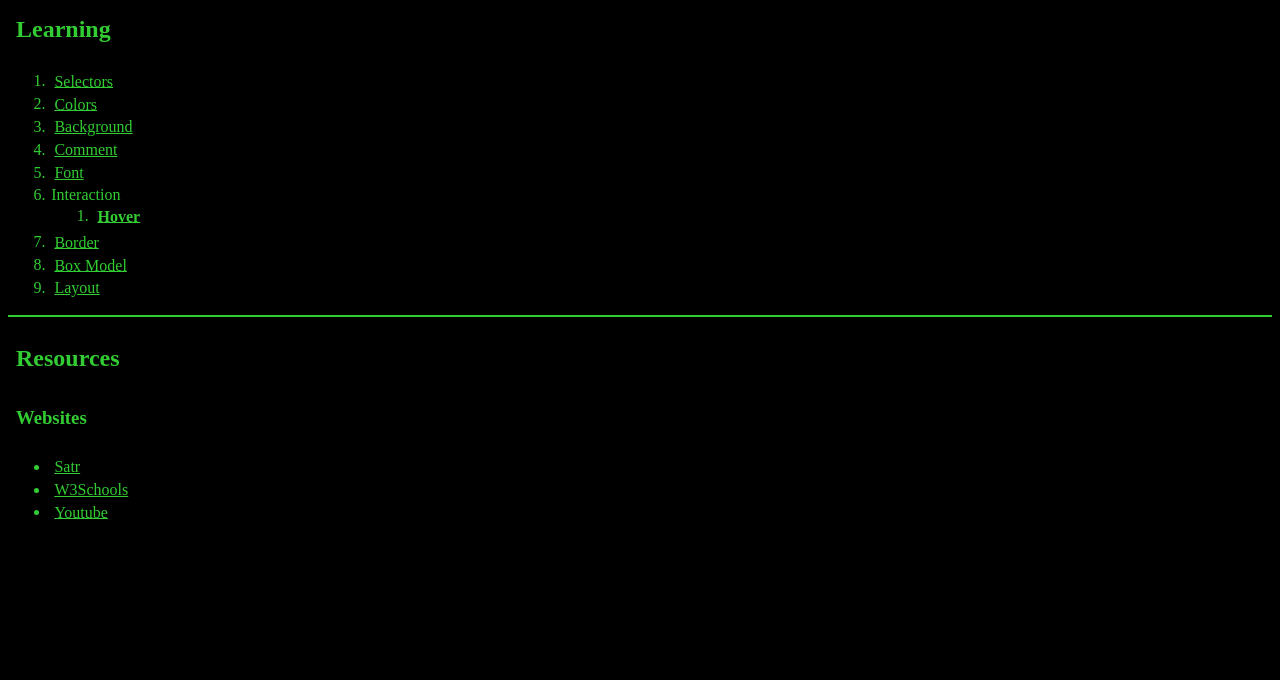
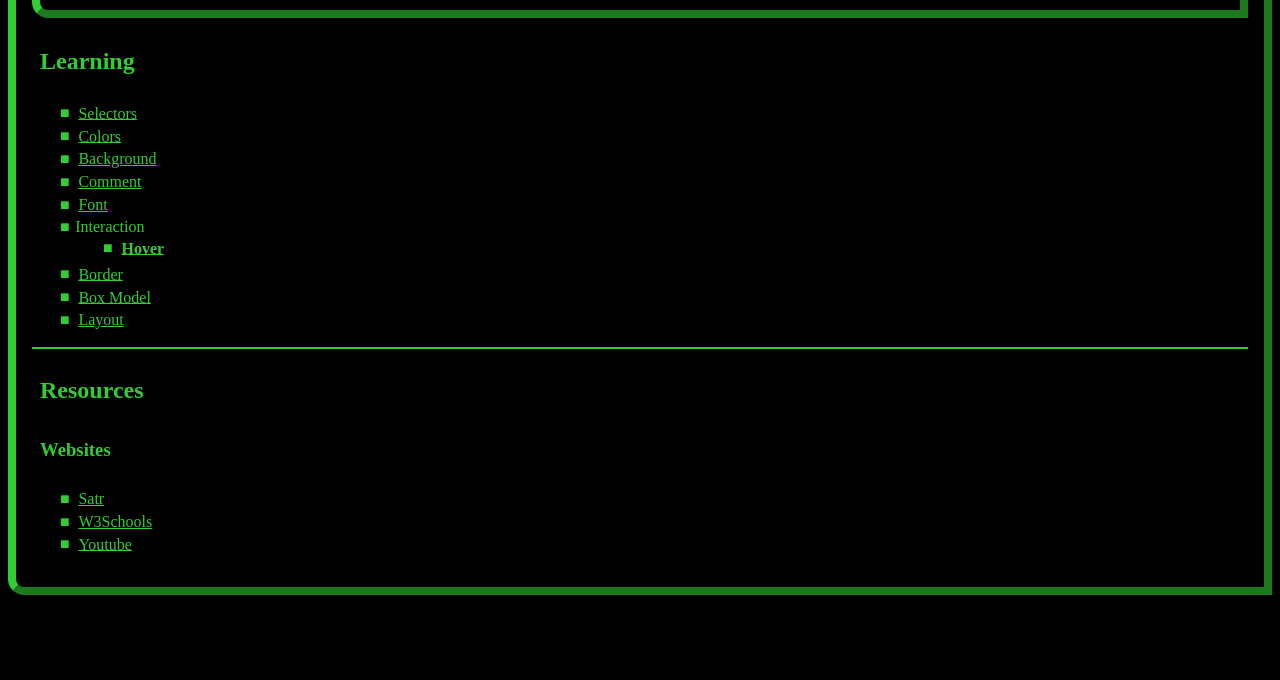
Before and after one commit to M4MD24/LearnCSS, a plain HTML site: page src/index.html in a window 1280 px wide. Shown: the part 120-800 px from the top of the page. Drawn offline with Linux system fonts and the light colour scheme.

Commit message:
Edit Things

```diff
--- a/src/index.css
+++ b/src/index.css
@@ -4,18 +4,32 @@
     color: limegreen;
 }
 
+body {
+    background: black;
+    border: 0.5rem outset #32cd32;
+    border-radius: 0 1rem 0 1rem;;
+    padding: 1rem;
+}
+
 h1 {
     border-width: 0.5rem;
+    border-radius: 0 1rem 0 1rem;
     border-style: outset;
     padding: 1rem;
     border-color: limegreen;
 }
 
-h2, h3 {
+h2,
+h3 {
     padding: 0.5rem;
 }
 
-li, a {
+li {
+    list-style: "■ ";
+}
+
+li,
+a {
     color: #32cd32;
     padding: 0.1rem;
     margin: 0.1rem;
@@ -28,7 +42,13 @@ li:hover {
 
 a:hover {
     border-width: 0.1rem;
-    border-style: solid;
+    padding: 0.2rem;
+    border-style: outset;
     border-color: crimson;
     cursor: pointer;
 }
+
+
+hr {
+    border: 0.1rem solid #32cd32;
+}
--- a/src/index.html
+++ b/src/index.html
@@ -5,13 +5,7 @@
     <link rel="stylesheet" href="index.css">
     <title>Index File</title>
     <style>
-        body {
-            background: black;
-        }
 
-        hr {
-            border: 0.1rem solid #32cd32;
-        }
     </style>
 </head>
 <body>
```
